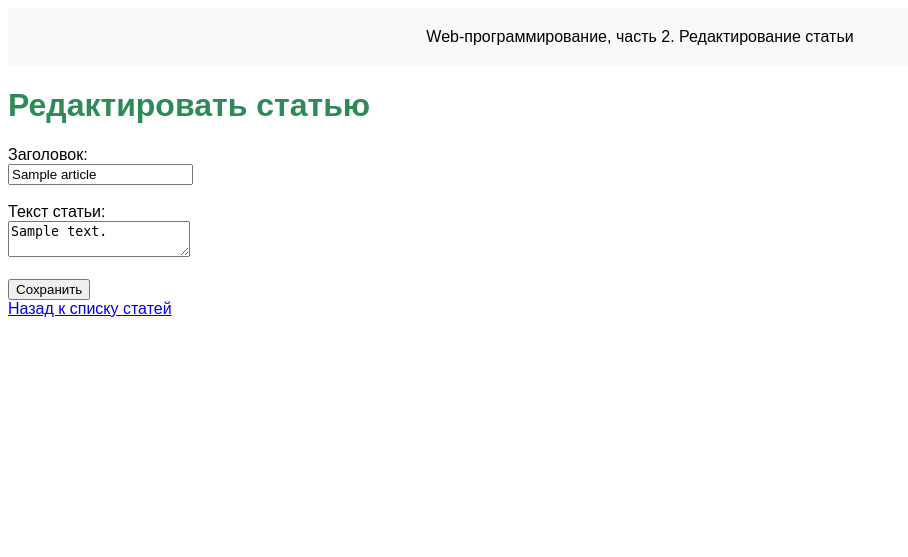
After one commit to zaycevnet/web-back-labs, a Flask app: page /lab5/edit/1 in a window 1280 px wide. The commit adds this page. Shown: the top 557 px of the page, without its empty margins (0-908 px from the left). Run offline with Flask 3, Linux system fonts and the light colour scheme; the visitor is signed in with stand-in values (Sample User, id 1); a database or web service that is not in the repository returns one stand-in record (values such as "Sample title"); some libraries are stand-ins or nearby versions.

Commit message:
Самостоятельные задания

```diff
--- a/lab5.py
+++ b/lab5.py
@@ -54,6 +54,11 @@ def register():
     db_close(conn,cur)
     return render_template('lab5/success.html', login=login)
 
+@lab5.route('/lab5/logout')
+def logout():
+    session.pop('login', None)
+    return redirect('/lab5')
+
 @lab5.route('/lab5/login', methods=['GET', 'POST'])
 def login():
     if request.method == 'GET':
@@ -79,6 +84,8 @@ def login():
     session['login'] = login
     db_close(conn,cur)
     return render_template('lab5/succes_login.html', login=login)
+
+
 @lab5.route('/lab5/create', methods=['GET', 'POST'])
 def create():
     login = session.get('login')
@@ -128,3 +135,72 @@ def list():
 
     db_close(conn, cur)
     return render_template('lab5/list.html', articles=articles)
+
+
+@lab5.route('/lab5/edit/<int:article_id>', methods=['GET', 'POST'])
+def edit_article(article_id):
+    login = session.get('login')
+    if not login:
+        return redirect('/lab5/login')
+
+    conn, cur = db_connect()
+
+    # Получаем id пользователя для проверки, что он является владельцем статьи
+    if current_app.config['DB_TYPE'] == 'postgres':
+        cur.execute("SELECT id FROM users WHERE login=%s;", (login,))
+    else:
+        cur.execute("SELECT id FROM users WHERE login=?;", (login,))
+    user_id = cur.fetchone()['id']
+
+    # Получаем статью для редактирования
+    if current_app.config['DB_TYPE'] == 'postgres':
+        cur.execute("SELECT * FROM articles WHERE id=%s AND user_id=%s;", (article_id, user_id))
+    else:
+        cur.execute("SELECT * FROM articles WHERE id=? AND user_id=?;", (article_id, user_id))
+    article = cur.fetchone()
+
+    # Если статья не найдена или не принадлежит пользователю
+    if article is None:
+        return redirect('/lab5/list')
+
+    if request.method == 'POST':
+        title = request.form.get('title')
+        article_text = request.form.get('article_text')
+
+        # Валидация данных
+        if not title or not article_text:
+            return render_template('lab5/edit_article.html', article=article, error='Заполните все поля')
+
+        # Обновление статьи
+        if current_app.config['DB_TYPE'] == 'postgres':
+            cur.execute("UPDATE articles SET title=%s, article_text=%s WHERE id=%s;", (title, article_text, article_id))
+        else:
+            cur.execute("UPDATE articles SET title=?, article_text=? WHERE id=?;", (title, article_text, article_id))
+
+        db_close(conn, cur)
+
+        return redirect('/lab5/list')
+
+    db_close(conn, cur)
+    return render_template('lab5/edit_article.html', article=article)
+
+@lab5.route('/lab5/delete/<int:article_id>', methods=['POST'])
+def delete_article(article_id):
+    login = session.get('login')
+    if not login:
+        return redirect('/lab5/login')
+
+    conn, cur = db_connect()
+    if current_app.config['DB_TYPE'] == 'postgres':
+        cur.execute("SELECT id FROM users WHERE login=%s;", (login,))
+    else:
+        cur.execute("SELECT id FROM users WHERE login=?;", (login,))
+    user_id = cur.fetchone()['id']
+
+    if current_app.config['DB_TYPE'] == 'postgres':
+        cur.execute("DELETE FROM articles WHERE id=%s AND user_id=%s;", (article_id, user_id))
+    else:
+        cur.execute("DELETE FROM articles WHERE id=? AND user_id=?;", (article_id, user_id))
+
+    db_close(conn, cur)
+    return redirect('/lab5/list')
--- /dev/null
+++ b/templates/lab5/edit_article.html
@@ -0,0 +1,23 @@
+{% extends "base.html" %}
+
+{% block lab %}Редактирование статьи{% endblock %}
+{% block main %}
+    <h1>Редактировать статью</h1>
+
+    {% if error %}
+        <p style="color: red;">{{ error }}</p>
+    {% endif %}
+
+    <form action="" method="POST">
+        <label for="title">Заголовок:</label><br>
+        <input type="text" id="title" name="title" value="{{ article['title'] }}" required><br><br>
+
+        <label for="article_text">Текст статьи:</label><br>
+        <textarea id="article_text" name="article_text" required>{{ article['article_text'] }}</textarea><br><br>
+
+        <button type="submit" class="button-link">Сохранить</button>
+    </form>
+
+    <a href="/lab5/list" class="button-link">Назад к списку статей</a>
+
+{% endblock %}
--- a/templates/lab5/lab5.html
+++ b/templates/lab5/lab5.html
@@ -14,6 +14,9 @@
         <a href="/lab5/register" class="button-link">Регистрация</a>
         <a href="/lab5/list" class="button-link">Список статей</a>
         <a href="/lab5/create" class="button-link">Создать статью</a>
+        {% if login %}
+        <a href="/lab5/logout" class="button-link">Выйти</a>
+    {% endif %}
     </div>
 
     <style>
```
Also changed, not shown: templates/lab5/create_article.html (+6 -3 lines), templates/lab5/list.html (+20 -4 lines).
